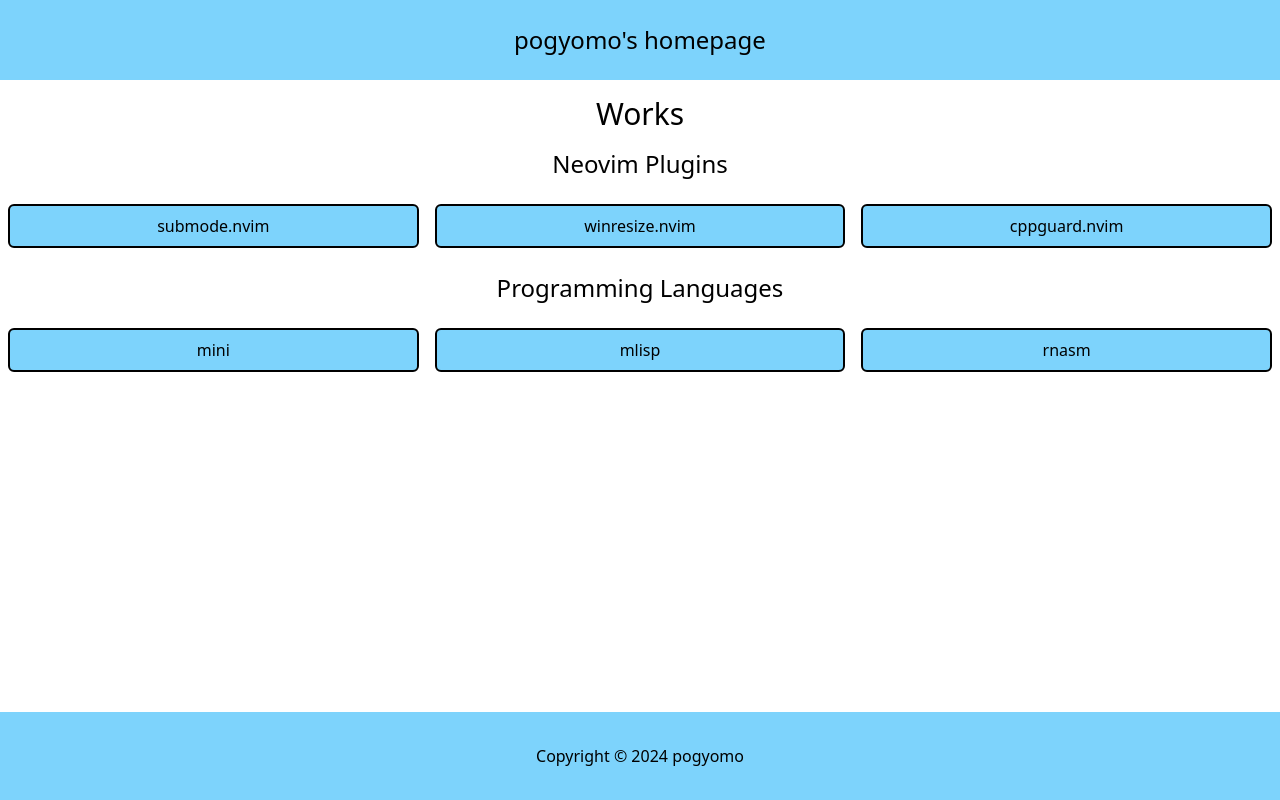
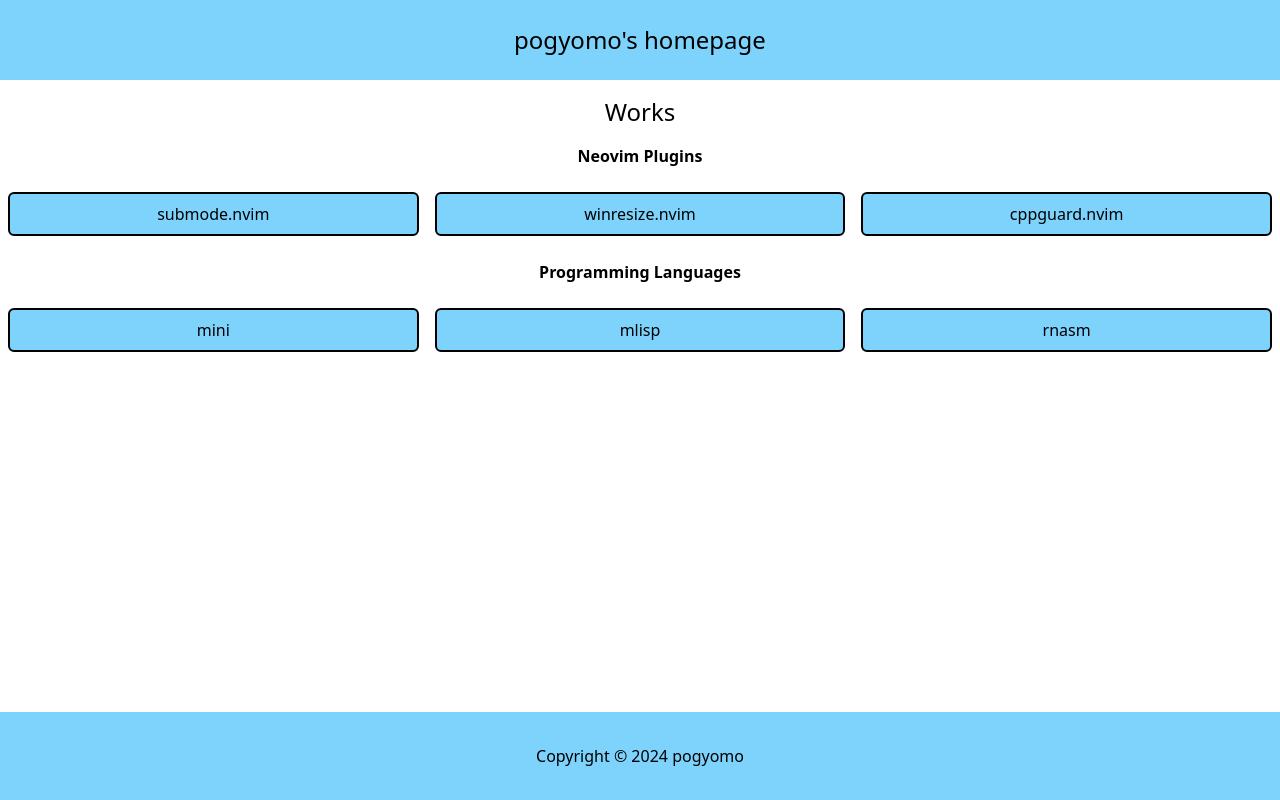
Before and after one commit to pogyomo/homepage, a Next.js app: page /works in a window 1280 px wide. Built offline with nearby package versions, Linux system fonts and the light colour scheme.

Commit message:
fix: use text-2xl to h1 and use font-bold to h2

```diff
--- a/src/app/page.tsx
+++ b/src/app/page.tsx
@@ -10,7 +10,7 @@
 export default function Home() {
   return (
     <>
-      <h1 className="text-3xl text-center mb-4">TopPage</h1>
+      <h1 className="text-2xl text-center mb-4">TopPage</h1>
       <div className="grid grid-cols-5">
         <Link href="./profile" className={boxStyle}>
           profile
--- a/src/app/works/page.tsx
+++ b/src/app/works/page.tsx
@@ -8,8 +8,8 @@
 export default function Works() {
   return (
     <>
-      <h1 className="text-3xl text-center mb-4">Works</h1>
-      <h2 className="text-2xl text-center mb-4">Neovim Plugins</h2>
+      <h1 className="text-2xl text-center mb-4">Works</h1>
+      <h2 className="font-bold text-center mb-4">Neovim Plugins</h2>
       <div className="grid grid-cols-3">
         <a href="https://github.com/pogyomo/submode.nvim" className={boxStyle}>
           submode.nvim
@@ -24,7 +24,7 @@
           cppguard.nvim
         </a>
       </div>
-      <h2 className="text-2xl text-center my-4">Programming Languages</h2>
+      <h2 className="font-bold text-center my-4">Programming Languages</h2>
       <div className="grid grid-cols-3">
         <a href="https://github.com/pogyomo/mini" className={boxStyle}>
           mini
```
